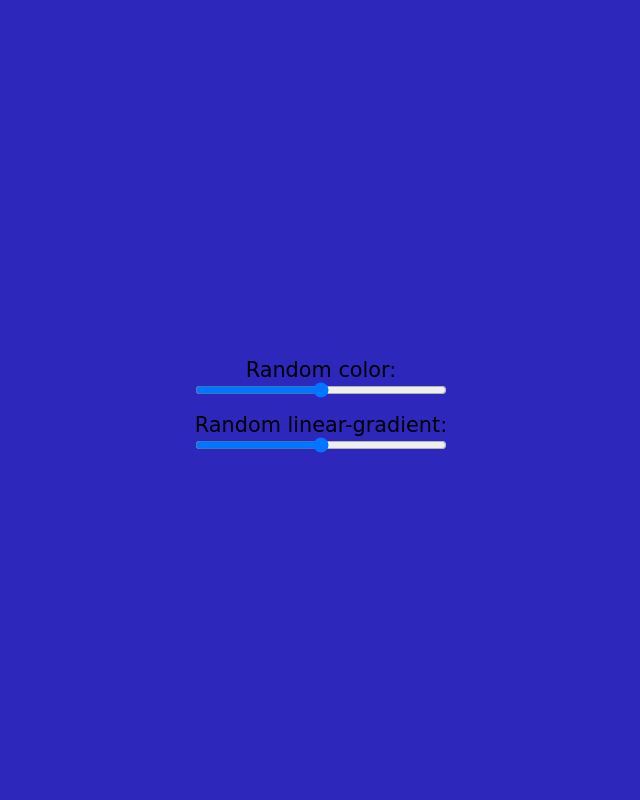
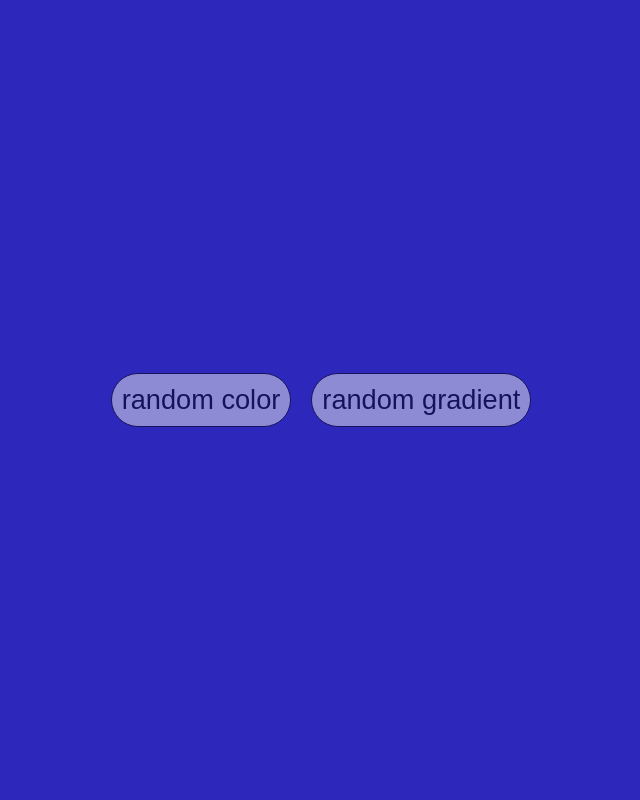
Before and after one commit to Pan9aJS/panda.github.io, a PHP site: page /files/gradientGenerator/index.html in a window 1280 px wide. Shown: the whole page, without its empty margins (319-959 px from the left). Run offline with PHP 8.4, Linux system fonts and the light colour scheme.

Commit message:
changed file: [files\gradientGenerator]

```diff
--- a/files/gradientGenerator/index.html
+++ b/files/gradientGenerator/index.html
@@ -9,21 +9,21 @@
 </head>
 
 <body>
+
     <div class="container">
-        <div class="ranges">
-            <p>Random color:
-                <input type="range" id="range1" min="0" max="100" step="1" value="50">
-            </p>
-            <p>Random linear-gradient:
-                <input type="range" id="range2" min="0" step="1" max="100" value="50">
-            </p>
+        <div class="btn random-color">
+            <button id="btn_rand_color">random color</button>
+        </div>
+
+        <div class="btn random-gradient">
+            <button id="btn_rand_gradient">random gradient</button>
         </div>
     </div>
 
 
     <script src="src/js/randColor.js"></script>
     <script src="src/js/randGradient.js"></script>
-    <script src="src/js/index.js" defer></script>
+    <script src="src/js/index.js"></script>
 </body>
 
 </html>
--- a/files/gradientGenerator/src/css/style.css
+++ b/files/gradientGenerator/src/css/style.css
@@ -8,16 +8,8 @@ html,
 body {
     width: 100vw;
     height: 100vh;
+    background-size: contain;
     /* background: linear-gradient(295deg, rgb(181, 39, 106), rgb(247, 251, 51)); */
-}
-
-body {
-    transition: 0.3s;
-    background-size: contain;
-    -webkit-transition: 0.3s;
-    -moz-transition: 0.3s;
-    -ms-transition: 0.3s;
-    -o-transition: 0.3s;
 }
 
 .container {
@@ -26,63 +18,27 @@ body {
     display: flex;
     justify-content: center;
     align-items: center;
-    margin: -50px 0;
 }
 
-.ranges {
-    font-family: cursive;
-    font-size: 1.3em;
-    width: max-content;
-    margin: 131px auto 20px;
+.btn {
+    margin: 0 10px;
 }
 
-.ranges p {
-    margin: 15px 0;
-    text-align: center;
+.btn button {
+    border: 1px solid black;
+    font-family: sans-serif;
+    font-size: 1.7em;
+    padding: 10px;
+    border-radius: 100px;
+    opacity: 0.5;
+    cursor: pointer;
+    transition: background 0.3s ease-in;
+    -webkit-transition: background 0.3s ease-in;
+    -moz-transition: background 0.3s ease-in;
+    -ms-transition: background 0.3s ease-in;
+    -o-transition: background 0.3s ease-in;
 }
 
-.ranges p input {
-    width: 100%;
-    display: block;
+.btn button:hover {
+    background-color: #ff4747;
 }
-
-
-/* @media (max-width:470px) {
-    .ranges {
-        font-size: calc(1.5rem + 4px + (100vw - 375px) / 200);
-    }
-} */
-
-@media (max-width:360px) {
-    .ranges {
-        font-size: calc(1.5rem - 3px + (100vw - 375px) / 200);
-    }
-}
-
-@media (max-width:240px) {
-    .ranges {
-        font-size: calc(1.5rem - 8px + (100vw - 500px) / 100);
-    }
-}
-
-@media (max-width:140px) {
-    .ranges {
-        font-size: calc(1.5rem - 8px + (100vw - 500px) / 100);
-    }
-    .ranges p {
-        margin: 15px auto;
-    }
-    .ranges p input {
-        width: 80%;
-        display: block;
-        margin: 0 auto;
-    }
-}
-
-
-/*background: radial-gradient(circle closest-corner at 100px 140px, #fff, #000);
-    */
-
-
-/*background-repeat: no-repeat;
-    */
--- a/files/gradientGenerator/src/js/index.js
+++ b/files/gradientGenerator/src/js/index.js
@@ -1,3 +1,5 @@
+onload = () => {
+    (() => {
         // Присваиваем переменной randColor объект класса RandColor
         let randColor = new RandColor();
         // Присваиваем переменной gradient объект класса RandGradient
@@ -9,57 +11,19 @@ let body = document.querySelector('body');
         // изменяем фон body на рандомный цвет
         body.style.background = randColor.hex();
 
-// Присваиваем переменной range1 ссылку на объект с id = "range1"
-let range1 = document.querySelector('#range1');
+        // Присваиваем переменной range1 ссылку на объект с id = "btn_rand_color"
+        let btn_rand_color = document.querySelector('#btn_rand_color');
 
-// Присваиваем переменной range2 ссылку на объект с id = "range2"
-let range2 = document.querySelector('#range2');
+        // Присваиваем переменной range2 ссылку на объект с id = "btn_rand_gradient"
+        let btn_rand_gradient = document.querySelector('#btn_rand_gradient');
 
-// добавляем событие слушателя 'change'переменной range1 который будет изменять фон переменной body на рандомный цвет
-range1.addEventListener('change', () => body.style.background = randColor.hex());
+        // добавляем событие слушателя 'click'переменной btn_rand_color который будет изменять фон переменной body на рандомный цвет
+        btn_rand_color.addEventListener('click', () => body.style.background = randColor.hex());
 
-// добавляем событие слушателя 'change'переменной range2 который будет изменять фон переменной body на рандомный градиент
-range2.addEventListener('change', () => body.style.background = gradient.linear());
-
-// добавляем событие слушателя 'wheel'переменной range1 который будет изменять фон переменной body на рандомный цвет и прокручивать ползунок.
-range1.addEventListener('wheel', function(e) {
-    // Если e.deltaY = 1
-    if (Math.sign(e.deltaY) == 1) {
-        // если цифровое значение range1 больше чем его минимальное значение
-        if (+range1.value > range1.min) {
-            body.style.background = gradient.hex();
-            range1.value = '' + (+range1.value - 5);
-        }
-    }
-    // Если e.deltaY не равно 1
-    else {
-        // если цифровое, максимальное значение range1 больше или равно его данному значение+1
-        if (+range1.max >= +range1.value + 1) {
-            body.style.background = gradient.hex();
-            range1.value = '' + (+range1.value + 5);
-        }
-    }
-});
-
-// добавляем событие слушателя 'wheel'переменной range2 который будет изменять фон переменной body на рандомный цвет и прокручивать ползунок.
-range2.addEventListener('wheel', function(e) {
-    // Если e.deltaY = 1
-    if (Math.sign(e.deltaY) == 1) {
-        // если цифровое значение range2 больше чем его минимальное значение
-        if (+range2.value > range2.min) {
-            body.style.background = gradient.linear();
-            range2.value = '' + (+range2.value - 5);
-        }
-    }
-    // Если e.deltaY не равно 1
-    else {
-        // если цифровое, максимальное значение range2 больше или равно его данному значение+1
-        if (+range2.max >= +range2.value + 1) {
-            body.style.background = gradient.linear();
-            range2.value = '' + (+range2.value + 5);
-        }
-    }
-});
+        // добавляем событие слушателя 'click'переменной btn_rand_gradient который будет изменять фон переменной body на рандомный градиент
+        btn_rand_gradient.addEventListener('click', () => body.style.background = gradient.linear());
+    })();
+};
 
 
 
@@ -77,9 +41,6 @@ range2.addEventListener('wheel', function(e) {
 // console.log(gradient.linear('45deg'));
 
 
-
-
-
 // setInterval(() => {
 //     document.querySelector('body')
 //         .style.background = randColor.hex();
```
Lines whose indentation alone changed are shown as unchanged.
